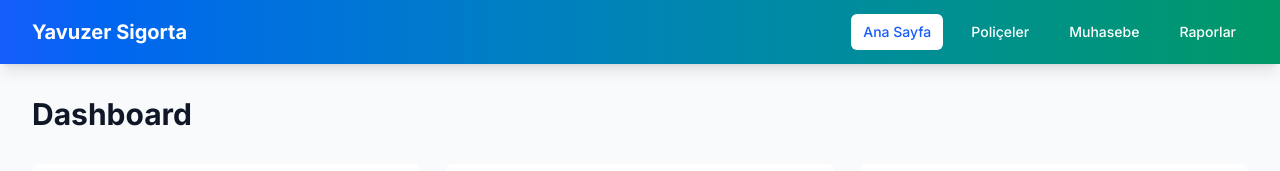
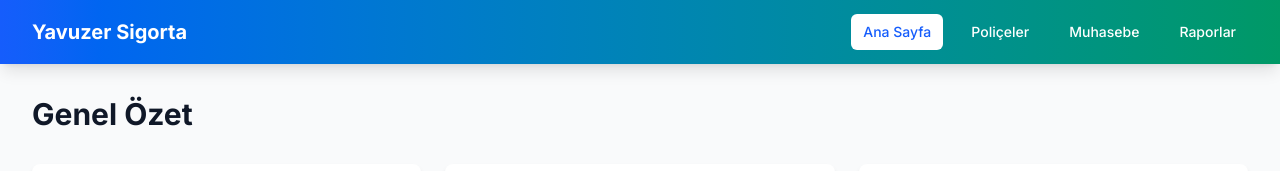
Before and after one commit to oguzhankurumm/insurance-agency-app, a Next.js app: page / in a window 1280 px wide. Shown: the top 171 px of the page. Built offline with nearby package versions, Linux system fonts and the light colour scheme; no server answers; the database is empty.

Commit message:
Dashboard başlığı "Genel Özet" olarak değiştirildi. Raporlar sayfasında gereksiz konsol logları kaldırıldı. Rapor grafiği ve tablo bileşenlerinde de gereksiz loglar temizlendi.

```diff
--- a/src/app/page.tsx
+++ b/src/app/page.tsx
@@ -106,7 +106,7 @@
 
   return (
     <main className="p-8">
-      <h1 className="text-3xl font-bold mb-8 text-gray-900">Dashboard</h1>
+      <h1 className="text-3xl font-bold mb-8 text-gray-900">Genel Özet</h1>
 
       <div className="grid grid-cols-1 md:grid-cols-3 gap-6 mb-8">
         <div className="bg-white rounded-lg shadow-md p-6">
--- a/src/app/reports/page.tsx
+++ b/src/app/reports/page.tsx
@@ -49,7 +49,6 @@
       if (!response.ok) throw new Error("Rapor alınamadı");
 
       const data = await response.json();
-      console.log("Received report data:", data);
       setReportData(data);
     } catch (err) {
       console.error("Error fetching report:", err);
--- a/src/components/ReportChart.tsx
+++ b/src/components/ReportChart.tsx
@@ -22,7 +22,6 @@
   const chartInstance = useRef<Chart | null>(null);
 
   const getChartData = useCallback(() => {
-    console.log("Getting chart data for type:", type, "with data:", data);
     switch (type) {
       case "active-policies":
       case "expiring-policies":
@@ -161,10 +160,6 @@
 
   useEffect(() => {
     if (!chartRef.current || !data.length) {
-      console.log("Chart not rendered:", {
-        hasRef: !!chartRef.current,
-        dataLength: data.length,
-      });
       return;
     }
 
@@ -174,17 +169,14 @@
 
     const ctx = chartRef.current.getContext("2d");
     if (!ctx) {
-      console.log("Could not get canvas context");
       return;
     }
 
     const chartData = getChartData();
     if (!chartData) {
-      console.log("No chart data generated");
       return;
     }
 
-    console.log("Creating chart with data:", chartData);
     chartInstance.current = new Chart(ctx, {
       type: chartData.type,
       data: chartData.data,
--- a/src/components/ReportTable.tsx
+++ b/src/components/ReportTable.tsx
@@ -6,10 +6,7 @@
 }
 
 export default function ReportTable({ data, type }: ReportTableProps) {
-  console.log("Rendering table with type:", type, "and data:", data);
-
   const getColumns = () => {
-    console.log("Getting columns for type:", type);
     switch (type) {
       case "active-policies":
       case "expiring-policies":
@@ -71,10 +68,8 @@
   };
 
   const columns = getColumns();
-  console.log("Generated columns:", columns);
 
   if (!data.length) {
-    console.log("No data available for table");
     return (
       <div className="text-center py-4 text-gray-500">Veri bulunamadı</div>
     );
```
